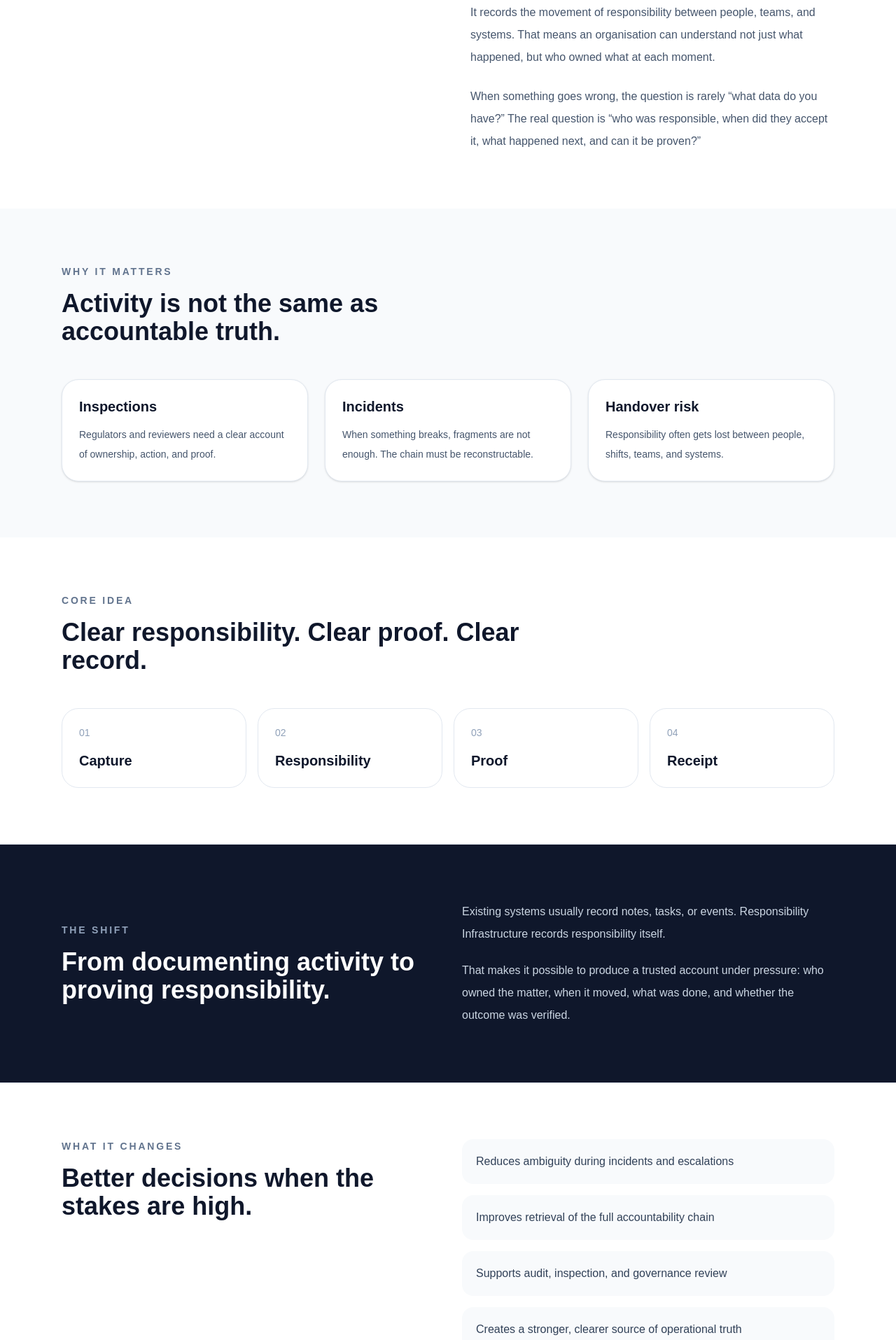
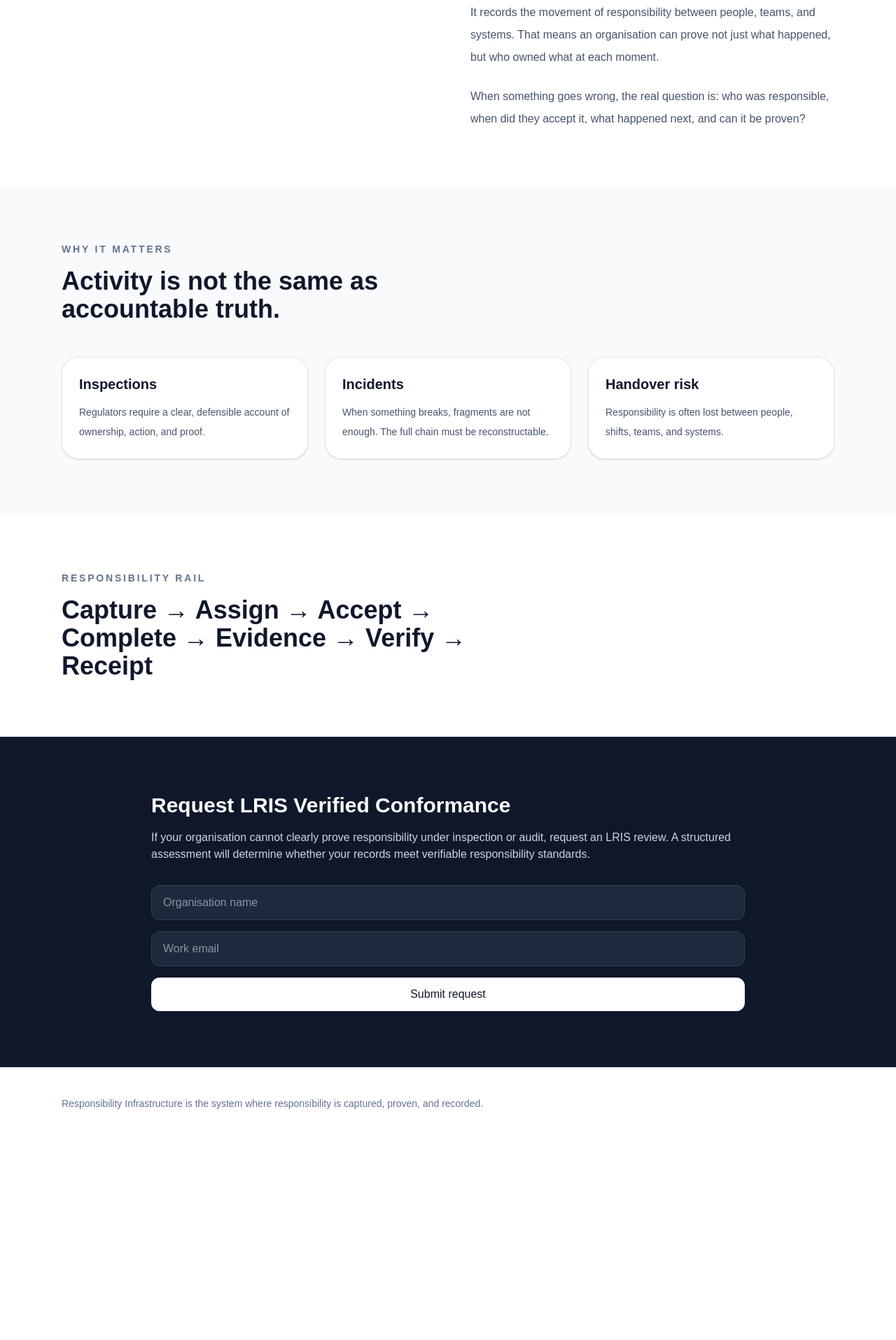
Before and after one commit to LaToucheai/responsibility-infrastructure, a Next.js app: page / in a window 1280 px wide. Shown: the part 882-2797 px from the top of the page at 70% size. After the commit the page ends 2509 px from the top, so only its background shows below. Built offline with nearby package versions, Linux system fonts and the light colour scheme.

Commit message:
feat: shift homepage from informational to conversion with LRIS request entry

```diff
--- a/app/page.tsx
+++ b/app/page.tsx
@@ -1,38 +1,45 @@
 export default function ResponsibilityInfrastructureHomepage() {
   return (
     <main className="min-h-screen bg-white text-slate-900">
+
+      {/* HERO */}
       <section className="border-b border-slate-200">
         <div className="mx-auto max-w-6xl px-6 py-20 md:py-28">
           <div className="max-w-3xl">
             <p className="mb-4 text-sm font-semibold uppercase tracking-[0.2em] text-slate-500">
               Responsibility Infrastructure
             </p>
+
             <h1 className="text-4xl font-semibold leading-tight md:text-6xl">
-              The system that records how responsibility moves, is accepted, and is proven.
+              If responsibility cannot be proven, it does not exist under audit.
             </h1>
+
             <p className="mt-6 max-w-2xl text-lg leading-8 text-slate-600">
               Most organisations can show activity. Very few can clearly prove who owned a matter,
-              when ownership became real, what was done, what evidence exists, and who verified the
-              result. Responsibility Infrastructure closes that gap.
+              when ownership became real, what was done, what evidence exists, and who verified the result.
+              Responsibility Infrastructure closes that gap.
             </p>
+
             <div className="mt-8 flex flex-wrap gap-4">
               <a
-                href="#what-it-is"
+                href="#request"
                 className="rounded-2xl bg-slate-900 px-5 py-3 text-sm font-medium text-white shadow-sm transition hover:opacity-90"
               >
-                Learn more
+                Request LRIS Check
               </a>
+
               <a
-                href="#why-it-matters"
+                href="#what-it-is"
                 className="rounded-2xl border border-slate-300 px-5 py-3 text-sm font-medium text-slate-700 transition hover:bg-slate-50"
               >
-                Why it matters
+                Learn more
               </a>
             </div>
           </div>
         </div>
       </section>
 
+      {/* WHAT IT IS */}
       <section id="what-it-is">
         <div className="mx-auto grid max-w-6xl gap-12 px-6 py-20 md:grid-cols-2 md:gap-16">
           <div>
@@ -43,25 +50,25 @@ export default function ResponsibilityInfrastructureHomepage() {
               A system of record for responsibility.
             </h2>
           </div>
+
           <div className="space-y-6 text-base leading-8 text-slate-600">
             <p>
-              Responsibility Infrastructure is not a task manager, a CRM, or a generic workflow tool.
-              It is the layer that makes responsibility visible, attributable, and defensible when the
-              pressure arrives.
+              Responsibility Infrastructure is not a task manager, a CRM, or a workflow tool.
+              It is the layer that makes responsibility visible, attributable, and defensible when pressure arrives.
             </p>
             <p>
-              It records the movement of responsibility between people, teams, and systems. That means
-              an organisation can understand not just what happened, but who owned what at each moment.
+              It records the movement of responsibility between people, teams, and systems.
+              That means an organisation can prove not just what happened, but who owned what at each moment.
             </p>
             <p>
-              When something goes wrong, the question is rarely “what data do you have?” The real
-              question is “who was responsible, when did they accept it, what happened next, and can it
-              be proven?”
+              When something goes wrong, the real question is:
+              who was responsible, when did they accept it, what happened next, and can it be proven?
             </p>
           </div>
         </div>
       </section>
 
+      {/* WHY IT MATTERS */}
       <section className="bg-slate-50" id="why-it-matters">
         <div className="mx-auto max-w-6xl px-6 py-20">
           <div className="max-w-2xl">
@@ -77,15 +84,15 @@ export default function ResponsibilityInfrastructureHomepage() {
             {[
               {
                 title: "Inspections",
-                body: "Regulators and reviewers need a clear account of ownership, action, and proof.",
+                body: "Regulators require a clear, defensible account of ownership, action, and proof.",
               },
               {
                 title: "Incidents",
-                body: "When something breaks, fragments are not enough. The chain must be reconstructable.",
+                body: "When something breaks, fragments are not enough. The full chain must be reconstructable.",
               },
               {
                 title: "Handover risk",
-                body: "Responsibility often gets lost between people, shifts, teams, and systems.",
+                body: "Responsibility is often lost between people, shifts, teams, and systems.",
               },
             ].map((item) => (
               <div key={item.title} className="rounded-3xl border border-slate-200 bg-white p-6 shadow-sm">
@@ -97,91 +104,61 @@ export default function ResponsibilityInfrastructureHomepage() {
         </div>
       </section>
 
+      {/* RAIL */}
       <section>
         <div className="mx-auto max-w-6xl px-6 py-20">
           <div className="max-w-2xl">
             <p className="text-sm font-semibold uppercase tracking-[0.2em] text-slate-500">
-              Core idea
+              Responsibility Rail
             </p>
             <h2 className="mt-4 text-3xl font-semibold md:text-4xl">
-              Clear responsibility. Clear proof. Clear record.
+              Capture → Assign → Accept → Complete → Evidence → Verify → Receipt
             </h2>
-          </div>
-
-          <div className="mt-12 grid gap-4 md:grid-cols-4">
-            {[
-              "Capture",
-              "Responsibility",
-              "Proof",
-              "Receipt",
-            ].map((step, index) => (
-              <div key={step} className="rounded-3xl border border-slate-200 p-6">
-                <p className="text-sm text-slate-400">0{index + 1}</p>
-                <h3 className="mt-4 text-xl font-semibold">{step}</h3>
-              </div>
-            ))}
           </div>
         </div>
       </section>
 
-      <section className="border-y border-slate-200 bg-slate-900 text-white">
-        <div className="mx-auto max-w-6xl px-6 py-20">
-          <div className="grid gap-10 md:grid-cols-2 md:items-center">
-            <div>
-              <p className="text-sm font-semibold uppercase tracking-[0.2em] text-slate-400">
-                The shift
-              </p>
-              <h2 className="mt-4 text-3xl font-semibold md:text-4xl">
-                From documenting activity to proving responsibility.
-              </h2>
-            </div>
-            <div className="space-y-5 text-base leading-8 text-slate-300">
-              <p>
-                Existing systems usually record notes, tasks, or events. Responsibility Infrastructure
-                records responsibility itself.
-              </p>
-              <p>
-                That makes it possible to produce a trusted account under pressure: who owned the matter,
-                when it moved, what was done, and whether the outcome was verified.
-              </p>
-            </div>
-          </div>
+      {/* CONVERSION SECTION */}
+      <section id="request" className="border-y border-slate-200 bg-slate-900 text-white">
+        <div className="mx-auto max-w-4xl px-6 py-20">
+          <h2 className="text-3xl font-semibold">
+            Request LRIS Verified Conformance
+          </h2>
+
+          <p className="mt-4 text-slate-300">
+            If your organisation cannot clearly prove responsibility under inspection or audit,
+            request an LRIS review. A structured assessment will determine whether your records
+            meet verifiable responsibility standards.
+          </p>
+
+          <form className="mt-8 space-y-4">
+            <input
+              type="text"
+              placeholder="Organisation name"
+              className="w-full rounded-xl border border-slate-700 bg-slate-800 px-4 py-3 text-white"
+            />
+            <input
+              type="email"
+              placeholder="Work email"
+              className="w-full rounded-xl border border-slate-700 bg-slate-800 px-4 py-3 text-white"
+            />
+            <button
+              type="submit"
+              className="w-full rounded-xl bg-white px-4 py-3 font-medium text-slate-900"
+            >
+              Submit request
+            </button>
+          </form>
         </div>
       </section>
 
-      <section>
-        <div className="mx-auto max-w-6xl px-6 py-20">
-          <div className="grid gap-10 md:grid-cols-2">
-            <div>
-              <p className="text-sm font-semibold uppercase tracking-[0.2em] text-slate-500">
-                What it changes
-              </p>
-              <h2 className="mt-4 text-3xl font-semibold md:text-4xl">
-                Better decisions when the stakes are high.
-              </h2>
-            </div>
-            <div className="grid gap-4">
-              {[
-                "Reduces ambiguity during incidents and escalations",
-                "Improves retrieval of the full accountability chain",
-                "Supports audit, inspection, and governance review",
-                "Creates a stronger, clearer source of operational truth",
-              ].map((point) => (
-                <div key={point} className="rounded-2xl bg-slate-50 p-5 text-slate-700">
-                  {point}
-                </div>
-              ))}
-            </div>
-          </div>
-        </div>
-      </section>
-
+      {/* FOOTER */}
       <footer className="border-t border-slate-200">
         <div className="mx-auto max-w-6xl px-6 py-10 text-sm text-slate-500">
-          Responsibility Infrastructure is the system where responsibility is captured, understood,
-          and proven.
+          Responsibility Infrastructure is the system where responsibility is captured, proven, and recorded.
         </div>
       </footer>
+
     </main>
   );
 }
```
